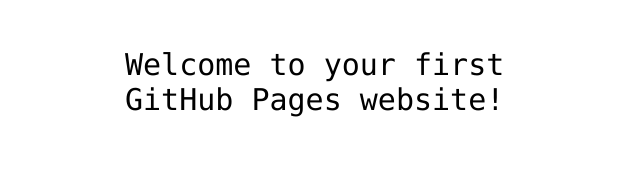
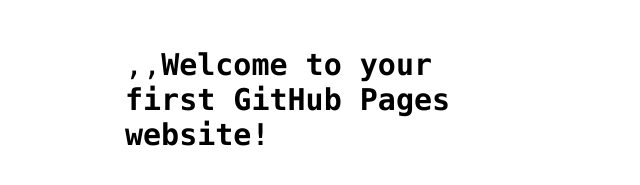
Before and after one commit to Neelesh007hub/hello-world, a plain HTML site: page index.html in a window 1280 px wide. Shown: the part 341-526 px from the top of the page, without its empty margins (315-955 px from the left). Drawn offline with Linux system fonts and the light colour scheme.

Commit message:
Indexb.html
Bold

```diff
--- a/index.html
+++ b/index.html
@@ -12,7 +12,7 @@
 <img src="https://octodex.github.com/images/daftpunktocat-thomas.gif" id="octocat" alt="octocat-gif" />
 
 <!-- Change this code here by copy and pasting your template on line 15 -->
-<p>Welcome to your first GitHub Pages website!</p>
+<p>,,<b>Welcome to your first GitHub Pages website!</b></p>
 
 </body>
 </html>
```
